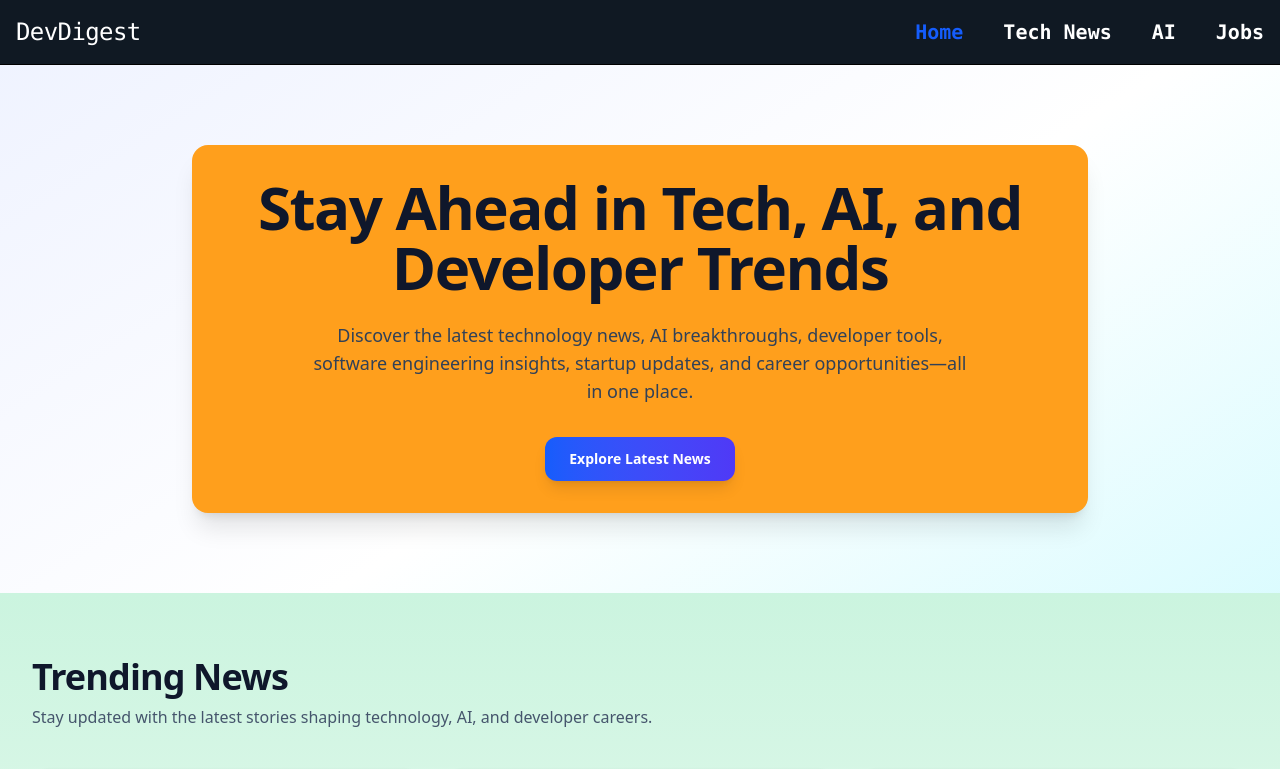
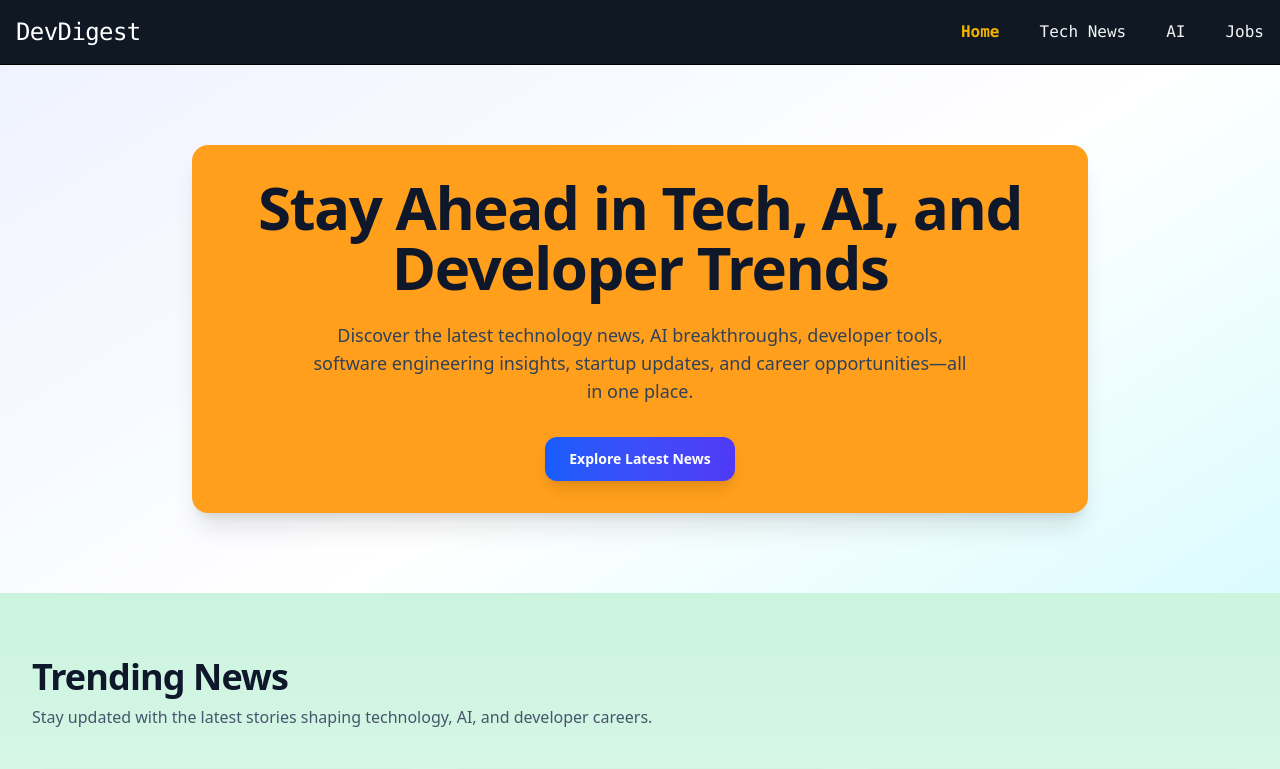
Before and after one commit to raushan-sinha/devdigest, a Next.js app: page / in a window 1280 px wide. Shown: the top 769 px of the page. Built offline with nearby package versions, Linux system fonts and the light colour scheme.

Commit message:
Styles updated

```diff
--- a/components/layout/Navbar.tsx
+++ b/components/layout/Navbar.tsx
@@ -24,7 +24,7 @@ export default function Navbar() {
                 <ul className="flex items-center gap-10 text-sm font-mono font-medium">
                     {NavLinks.map((link) => (
                         <li key={link.id}>
-                            <Link href={link.href} className={`${pathName === link.href ? "text-xl text-blue-600 font-extrabold" : "text-white text-xl font-extrabold"} hover:text-blue-600`}>
+                            <Link href={link.href} className={`${pathName === link.href ? "text-yellow-500 font-semibold" : "text-gray-100 font-medium"} text-base transition-colors hover:text-yellow-500`}>
                                 {link.title}
                             </Link>
                         </li>
```
